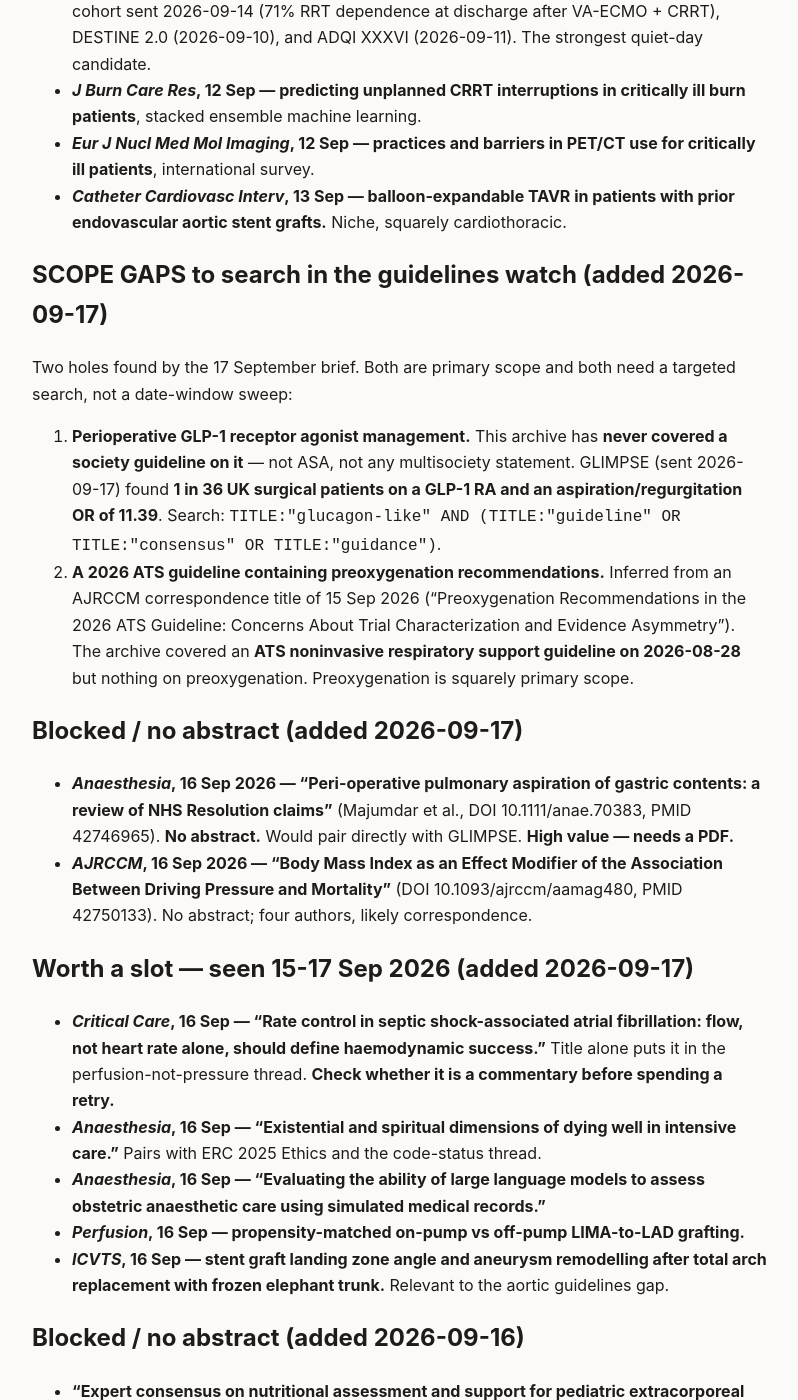
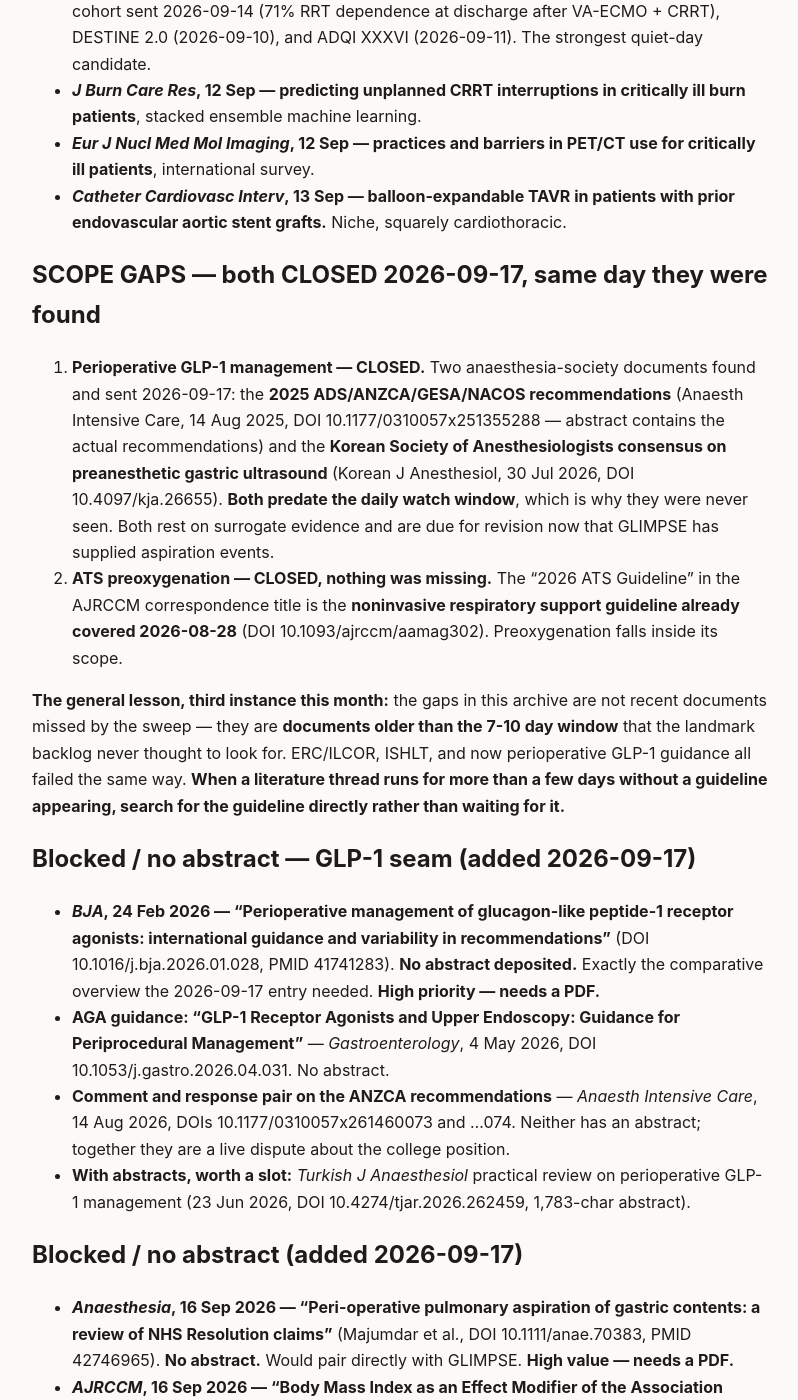
Before and after one commit to nicusilviuu/medical-literature, a Jekyll site: the page built from claude/outstanding.md, in a window 1280 px wide and 1400 px high, scrolled down 6492 px. Shown: the whole window, without its empty margins (240-1038 px from the left). Built offline with Jekyll 4.4.1, drawn with Linux system fonts in a browser that asks for light colours; our own code applies the rules of GitHub Pages for plain Markdown files.

Commit message:
Add 2026-09-17 guidelines watch; close both scope gaps
No new guidelines; French societies seventeen days without output.

Gap 1 closed by finding what was missing: the 2025 ADS/ANZCA/GESA/NACOS
recommendations and the Korean Society of Anesthesiologists consensus on
preanesthetic gastric ultrasound. Both say continue the drug, 24-hour clear
fluid diet, gastric ultrasound when emptying is suspected - and ANZCA states
plainly that absence of gastrointestinal symptoms cannot be used for risk
stratification, which is the proposition two Anaesthesia letters were still
arguing this week. Both documents predate the daily watch window.

Gap 2 closed by verification: the '2026 ATS Guideline' whose preoxygenation
recommendations are being contested is the noninvasive respiratory support
guideline already covered on 28 August. Nothing was missing.

Source notes record the general lesson - three gaps this month, all old
documents rather than missed new ones, all closed by targeted topic search.

Co-Authored-By: Claude Opus 5 <noreply@anthropic.com>
Claude-Session: https://claude.ai/code/session_01T5ivnnDnrzDTzAtfHdiCMS

```diff
--- a/claude/outstanding.md
+++ b/claude/outstanding.md
@@ -255,20 +255,38 @@ full text was reachable, so all still need a proper read before being written up
 - ***Catheter Cardiovasc Interv*, 13 Sep — balloon-expandable TAVR in patients with prior
   endovascular aortic stent grafts.** Niche, squarely cardiothoracic.
 
-## SCOPE GAPS to search in the guidelines watch (added 2026-09-17)
+## SCOPE GAPS — both CLOSED 2026-09-17, same day they were found
 
-Two holes found by the 17 September brief. Both are primary scope and both need a targeted search,
-not a date-window sweep:
+1. **Perioperative GLP-1 management — CLOSED.** Two anaesthesia-society documents found and sent
+   2026-09-17: the **2025 ADS/ANZCA/GESA/NACOS recommendations** (Anaesth Intensive Care,
+   14 Aug 2025, DOI 10.1177/0310057x251355288 — abstract contains the actual recommendations) and
+   the **Korean Society of Anesthesiologists consensus on preanesthetic gastric ultrasound**
+   (Korean J Anesthesiol, 30 Jul 2026, DOI 10.4097/kja.26655). **Both predate the daily watch
+   window**, which is why they were never seen. Both rest on surrogate evidence and are due for
+   revision now that GLIMPSE has supplied aspiration events.
+2. **ATS preoxygenation — CLOSED, nothing was missing.** The "2026 ATS Guideline" in the AJRCCM
+   correspondence title is the **noninvasive respiratory support guideline already covered
+   2026-08-28** (DOI 10.1093/ajrccm/aamag302). Preoxygenation falls inside its scope.
 
-1. **Perioperative GLP-1 receptor agonist management.** This archive has **never covered a society
-   guideline on it** — not ASA, not any multisociety statement. GLIMPSE (sent 2026-09-17) found
-   **1 in 36 UK surgical patients on a GLP-1 RA and an aspiration/regurgitation OR of 11.39**.
-   Search: `TITLE:"glucagon-like" AND (TITLE:"guideline" OR TITLE:"consensus" OR TITLE:"guidance")`.
-2. **A 2026 ATS guideline containing preoxygenation recommendations.** Inferred from an AJRCCM
-   correspondence title of 15 Sep 2026 ("Preoxygenation Recommendations in the 2026 ATS Guideline:
-   Concerns About Trial Characterization and Evidence Asymmetry"). The archive covered an **ATS
-   noninvasive respiratory support guideline on 2026-08-28** but nothing on preoxygenation.
-   Preoxygenation is squarely primary scope.
+**The general lesson, third instance this month:** the gaps in this archive are not recent
+documents missed by the sweep — they are **documents older than the 7-10 day window** that the
+landmark backlog never thought to look for. ERC/ILCOR, ISHLT, and now perioperative GLP-1 guidance
+all failed the same way. **When a literature thread runs for more than a few days without a
+guideline appearing, search for the guideline directly rather than waiting for it.**
+
+## Blocked / no abstract — GLP-1 seam (added 2026-09-17)
+
+- ***BJA*, 24 Feb 2026 — "Perioperative management of glucagon-like peptide-1 receptor agonists:
+  international guidance and variability in recommendations"** (DOI 10.1016/j.bja.2026.01.028,
+  PMID 41741283). **No abstract deposited.** Exactly the comparative overview the 2026-09-17 entry
+  needed. **High priority — needs a PDF.**
+- **AGA guidance: "GLP-1 Receptor Agonists and Upper Endoscopy: Guidance for Periprocedural
+  Management"** — *Gastroenterology*, 4 May 2026, DOI 10.1053/j.gastro.2026.04.031. No abstract.
+- **Comment and response pair on the ANZCA recommendations** — *Anaesth Intensive Care*,
+  14 Aug 2026, DOIs 10.1177/0310057x261460073 and ...074. Neither has an abstract; together they
+  are a live dispute about the college position.
+- **With abstracts, worth a slot:** *Turkish J Anaesthesiol* practical review on perioperative
+  GLP-1 management (23 Jun 2026, DOI 10.4274/tjar.2026.262459, 1,783-char abstract).
 
 ## Blocked / no abstract (added 2026-09-17)
 
```
Also changed, not shown: _guidelines/2026-09-17.md (added, +199 -0 lines), claude/source-notes.md (+13 -0 lines).
